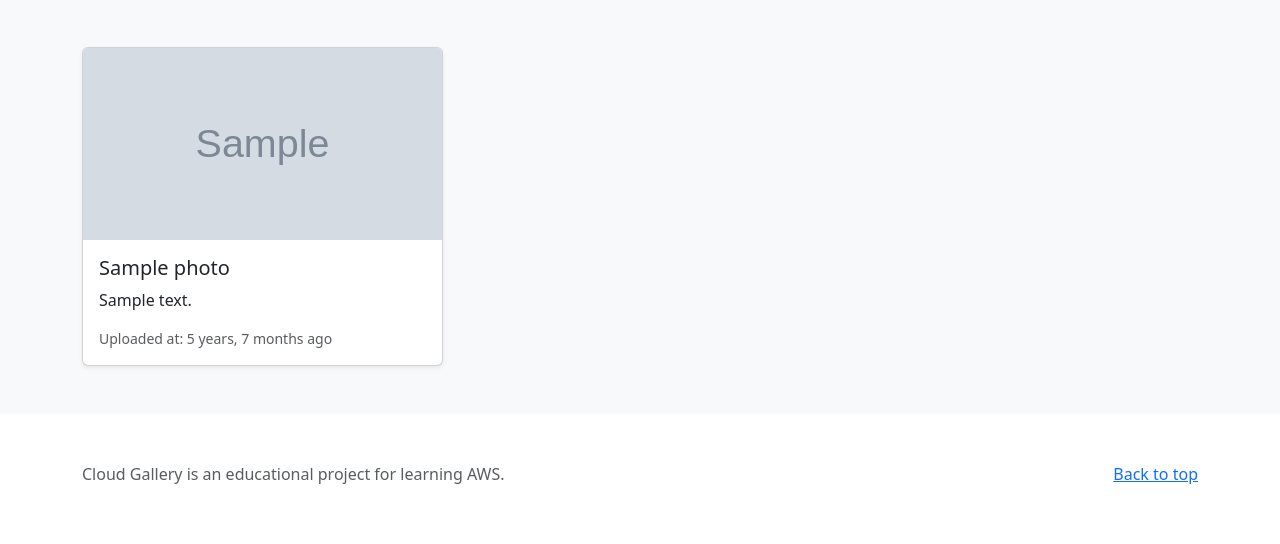
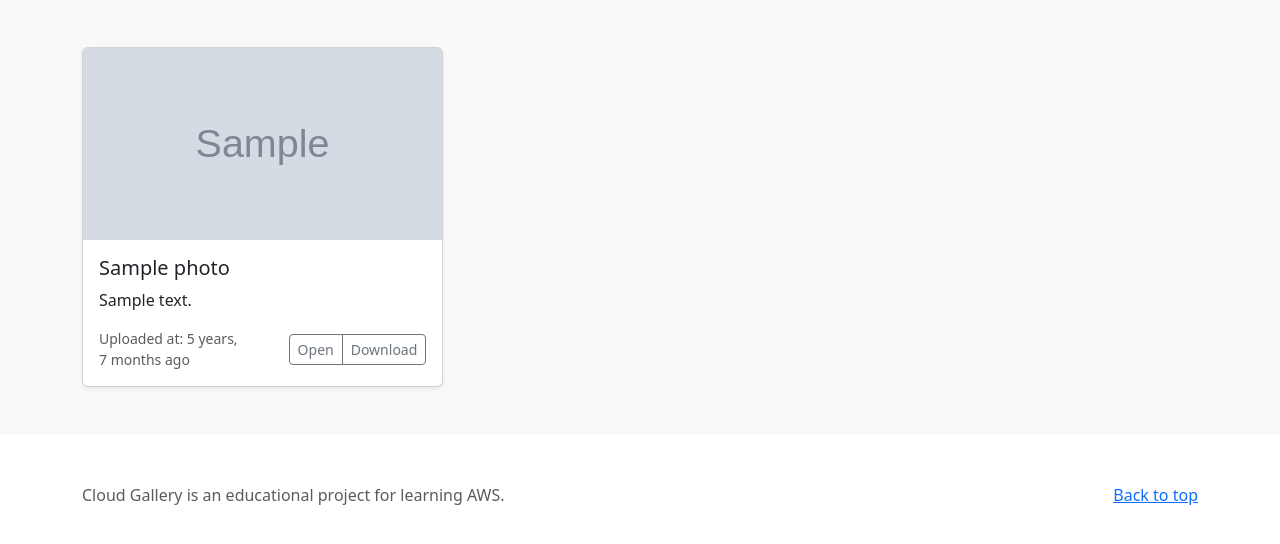
Before and after one commit to yurkinvadim/CloudGallery, a Django app: page /user/1/ in a window 1280 px wide. Shown: the part 73-617 px from the top of the page. Run offline with Django 5.2, Linux system fonts and the light colour scheme; the first user in the database is signed in; tables that the repository leaves empty hold one stand-in row (Sample ...); some libraries are stand-ins or nearby versions.

Commit message:
Add download button

```diff
--- a/templates/base.html
+++ b/templates/base.html
@@ -1,5 +1,5 @@
 <!DOCTYPE html>
-<html lang="en" data-bs-theme="auto">
+<html lang="en" data-bs-theme="auto" style="overflow-y: scroll">
 <head>
     {% load bootstrap5 %}
     {% bootstrap_css %}
@@ -19,7 +19,7 @@
         <div class="d-flex flex-wrap align-items-center justify-content-center justify-content-lg-start">
             <a class="navbar-brand" href="{% url 'user-list' %}">CloudGallery</a>
             <ul class="nav col-12 col-lg-auto me-lg-auto mb-2 justify-content-center mb-md-0">
-                <li><a href="#" class="nav-link px-2 text-white">My Gallery</a></li>
+                <li><a href="{% url 'user-detail' pk=request.user.pk %}" class="nav-link px-2 text-white">My Gallery</a></li>
                 <li><a href="{% url 'photos:upload' %}" class="nav-link px-2 text-white">Upload new photo</a></li>
             </ul>
             <div class="text-end">
--- a/users/templates/users/customuser_detail.html
+++ b/users/templates/users/customuser_detail.html
@@ -16,6 +16,10 @@
                             <p class="card-text">{{photo.description}}</p>
                             <div class="d-flex justify-content-between align-items-center">
                                 <small class="text-body-secondary">Uploaded at: {{ photo.uploaded_at|naturaltime }}</small>
+                                <div class="btn-group">
+                                    <a class="btn btn-sm btn-outline-secondary" target="_blank" href="{{ photo.image.url }}" role="button">Open</a>
+                                    <a class="btn btn-sm btn-outline-secondary" target="_blank" href="{{ photo.image.url }}" download role="button">Download</a>
+                                </div>
                             </div>
                         </div>
                     </div>
```
